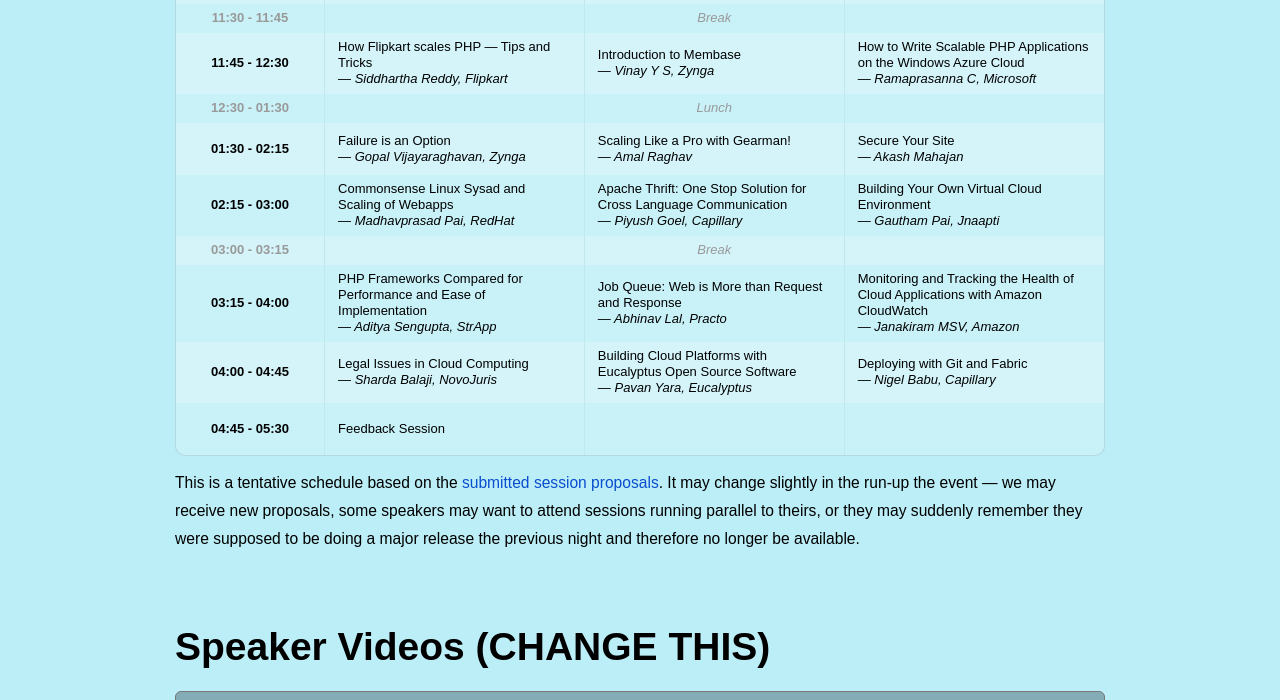
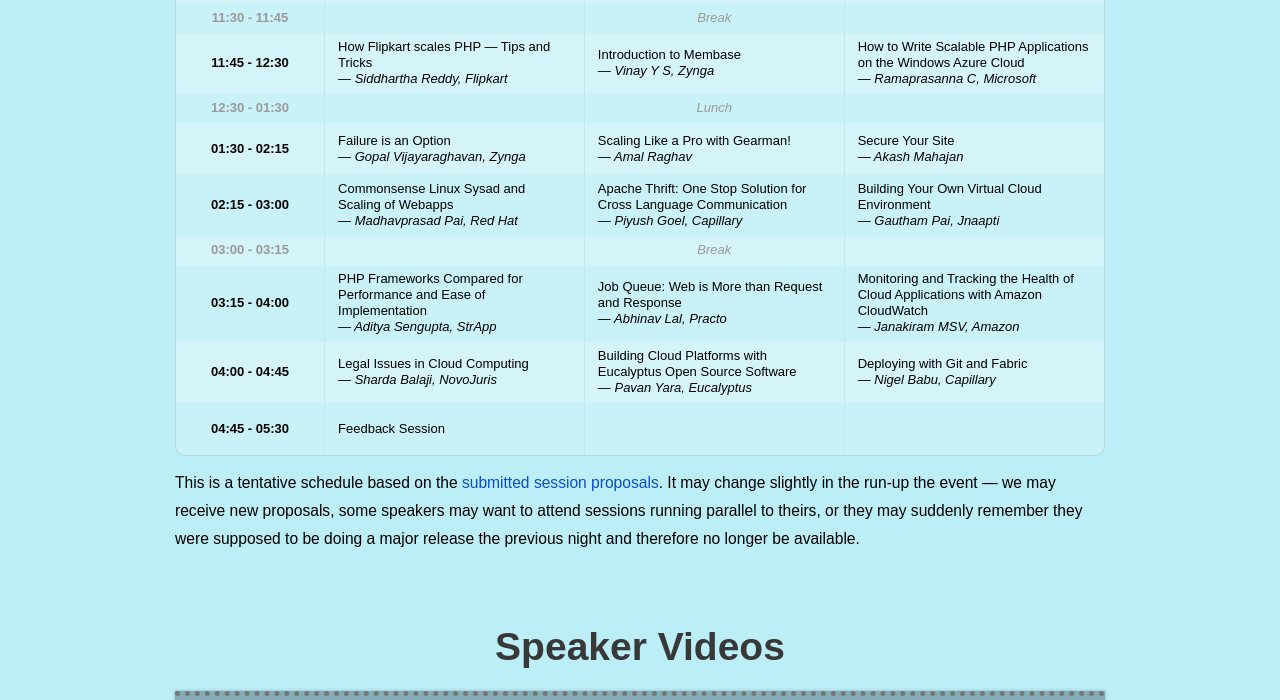
Before and after one commit to hasgeek/phpcloud, a PHP site: page /www/index.html in a window 1280 px wide. Shown: the part 3255-3955 px from the top of the page. Run offline with PHP 8.4, Linux system fonts and the light colour scheme; some libraries are stand-ins or nearby versions.

Commit message:
Cleaned up video reel; cosmetic changes elsewhere

```diff
--- a/sass/_layout.scss
+++ b/sass/_layout.scss
@@ -633,14 +633,20 @@
 
 #videos {
   padding:20px 0;
+  h2 {
+      text-align: center;
+      color: #383839;
+  }
 }
 
 #video-reel {
   padding: 20px;
-  @include border-radius(6px);
+  //@include border-radius(6px);
   background-color: rgba(0,20,30,0.3);
-  border:1px solid #777;
-  height: 145px;
+  border-top: 5px dotted #777;
+  border-bottom: 5px dotted #777;
+  margin-bottom: 1em;
+  @include box-shadow(rgba(0,20,30,0.3) 0 0 3px);
 
   ul {
     text-align:center;
@@ -838,10 +844,18 @@
 }
 
 #venue-text h2, #who-why h2 {
-    font-size: 200%;
-    text-transform: uppercase;
+    //font-size: 200%;
+    //text-transform: uppercase;
     margin-bottom: 0.25em;
     color: #383839;
+}
+
+#venue-text h2 {
+    font-size: 200%;
+}
+
+#who-why h2 {
+    text-align: center;
 }
 
 #venue-text p {
--- a/www/css/screen.css
+++ b/www/css/screen.css
@@ -993,18 +993,21 @@
 #videos {
   padding: 20px 0;
 }
+#videos h2 {
+  text-align: center;
+  color: #383839;
+}
 
 #video-reel {
   padding: 20px;
-  -moz-border-radius: 6px;
-  -webkit-border-radius: 6px;
-  -o-border-radius: 6px;
-  -ms-border-radius: 6px;
-  -khtml-border-radius: 6px;
-  border-radius: 6px;
   background-color: rgba(0, 20, 30, 0.3);
-  border: 1px solid #777;
-  height: 145px;
+  border-top: 5px dotted #777;
+  border-bottom: 5px dotted #777;
+  margin-bottom: 1em;
+  -moz-box-shadow: rgba(0, 20, 30, 0.3) 0 0 3px;
+  -webkit-box-shadow: rgba(0, 20, 30, 0.3) 0 0 3px;
+  -o-box-shadow: rgba(0, 20, 30, 0.3) 0 0 3px;
+  box-shadow: rgba(0, 20, 30, 0.3) 0 0 3px;
 }
 #video-reel ul {
   text-align: center;
@@ -1250,10 +1253,16 @@
 }
 
 #venue-text h2, #who-why h2 {
-  font-size: 200%;
-  text-transform: uppercase;
   margin-bottom: 0.25em;
   color: #383839;
+}
+
+#venue-text h2 {
+  font-size: 200%;
+}
+
+#who-why h2 {
+  text-align: center;
 }
 
 #venue-text p {
@@ -1289,7 +1298,7 @@
 }
 
 #underground2 {
-  background-image: url('../img/underground2.jpg?1309778990');
+  background-image: url('../img/underground2.jpg?1309803669');
   background-repeat: no-repeat;
   background-position: 50% 0;
   height: 478px;
--- a/www/index.html
+++ b/www/index.html
@@ -17,7 +17,7 @@
   <link rel="shortcut icon" href="img/favicon.ico"/>
 
   <!-- Stylesheets -->
-  <link href="css/screen.css?v=17" rel="stylesheet" type="text/css" />
+  <link href="css/screen.css?v=18" rel="stylesheet" type="text/css" />
   <!--[if IE]>
       <link href="css/ie.css" media="screen, projection" rel="stylesheet" type="text/css" />
   <![endif]-->
@@ -580,7 +580,7 @@
                   <td>
                     <a class="session-popup" target="_blank" href="http://funnel.hasgeek.in/phpcloud/15-commonsense-linux-sysad-and-scaling-of-webapps">
                       <span class="session">Commonsense Linux Sysad and Scaling of Webapps</span>
-                      <span class="speaker">Madhavprasad Pai, RedHat</span>
+                      <span class="speaker">Madhavprasad Pai, Red Hat</span>
                     </a>
                   </td>
                   <td>
@@ -665,7 +665,7 @@
       <article id="speaker-videos">
         <div class="content">
           <div id="videos">
-            <h2>Speaker Videos (CHANGE THIS)</h2>
+            <h2>Speaker Videos</h2>
           </div>
           <div id="video-reel">
             <ul>
@@ -687,26 +687,12 @@
                   Madhavprasad Pai <br/> <b>Red Hat</b>
                 </a>
               </li>
-              <li>
-                <a href="http://www.youtube.com/watch?v=Yk9QzlW0Eew" target="_blank" title="Pankaj and Sids from Flipkart">
-                  <img src="http://img.youtube.com/vi/Yk9QzlW0Eew/2.jpg" alt="Pankaj and Sids from Flipkart" />
-                  Pankaj and Sids <br/> <b>Flipkart</b>
-                </a>
-              </li>
-              <li>
-                <a href="http://www.youtube.com/watch?v=5jOdTtZPFro" target="_blank" title="Madhavprasad Pai from Red Hat">
-                  <img src="http://img.youtube.com/vi/5jOdTtZPFro/2.jpg" alt="Madhavprasad Pai from Red Hat" />
-                  Madhavprasad Pai <br/> <b>Red Hat</b>
-                </a>
-              </li>
-              <li>
-                <a href="http://www.youtube.com/watch?v=Yk9QzlW0Eew" target="_blank" title="Pankaj and Sids from Flipkart">
-                  <img src="http://img.youtube.com/vi/Yk9QzlW0Eew/2.jpg" alt="Pankaj and Sids from Flipkart" />
-                  Pankaj and Sids <br/> <b>Flipkart</b>
-                </a>
-              </li>
             </ul>
           </div>
+          <p>
+            We asked some speakers to introduce their sessions. Here it is, in their own words. We’ll add a video every day
+            until event day.
+          </p>
         </div>
       </article>
 
@@ -734,7 +720,7 @@
         </article>
         <article id="who-why">
           <div class="content">
-            <h2>Who we are, and why we do what we do</h2>
+            <h2>Who We Are, and Why We Do What We Do</h2>
             <div id="who-why-text">
               <p>
                 <strong>HasGeek is a developer-led initiative</strong>, and has been un-organising the unconference scene since 2010.
@@ -768,7 +754,7 @@
                 Scaling PHP in the Cloud is set in <a href="http://goo.gl/maps/jYyv" title="See a larger Google Map of the venue" target="_blank">Dharmaram College</a>’s beautiful, tree-filled campus <em>(nothing like the back-to-college feeling)</em>. There’s a large main hall for the most voted-up talks, two additional rooms, and plenty of space to Hangout™ in meat-space. You’ll love the garden.
               </p>
               <p>
-                To get there, enter Christ University’s main entrance gate (the one on the right) and drive straight down to Dharmaram College, within the campus. Christ University is at Dairy Circle, about a kilometre from the Forum Mall.
+                To get there, enter Christ University’s main entrance gate (the one on the right) and drive straight down to Dharmaram College, within the campus. Christ University is at Dairy Circle, half a kilometre from the Forum Mall.
               </p>
             </div>
           </div>
@@ -939,6 +925,7 @@
           fastIframe: true,
           top: 10,
           fixed: true,
+          rel: 'preview',
           onLoad: function(){
             if(!tooSmall) {
               videos.addClass('playing');
```
